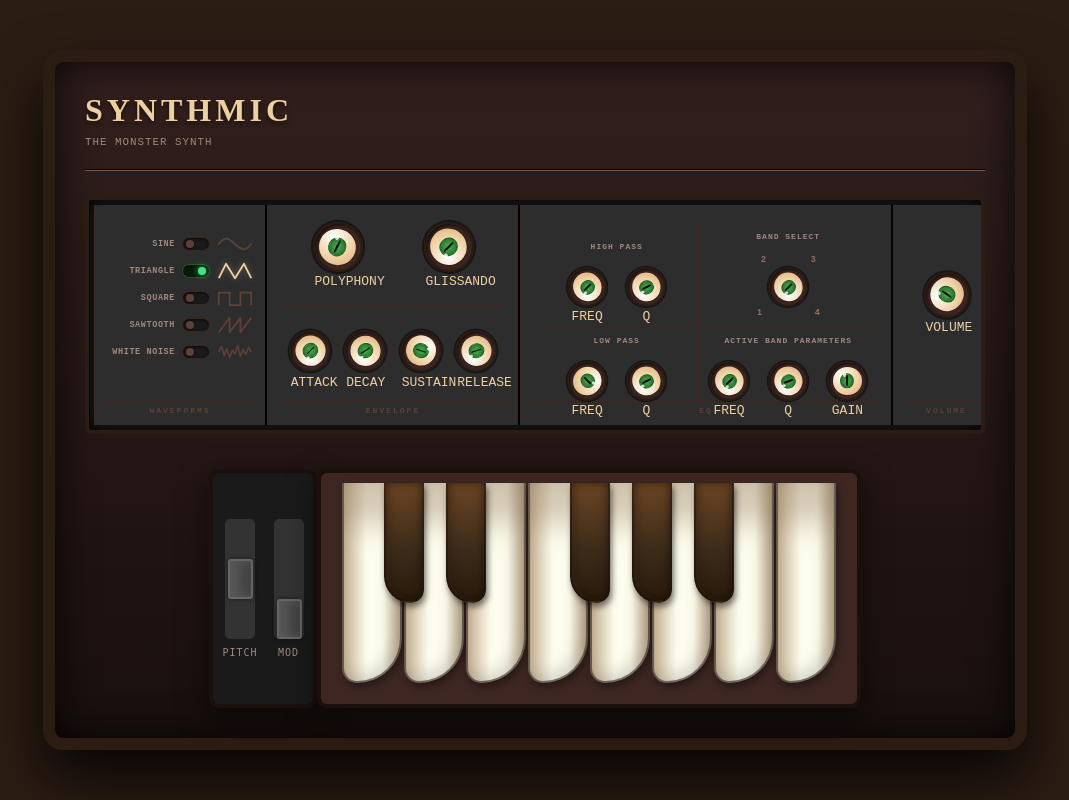
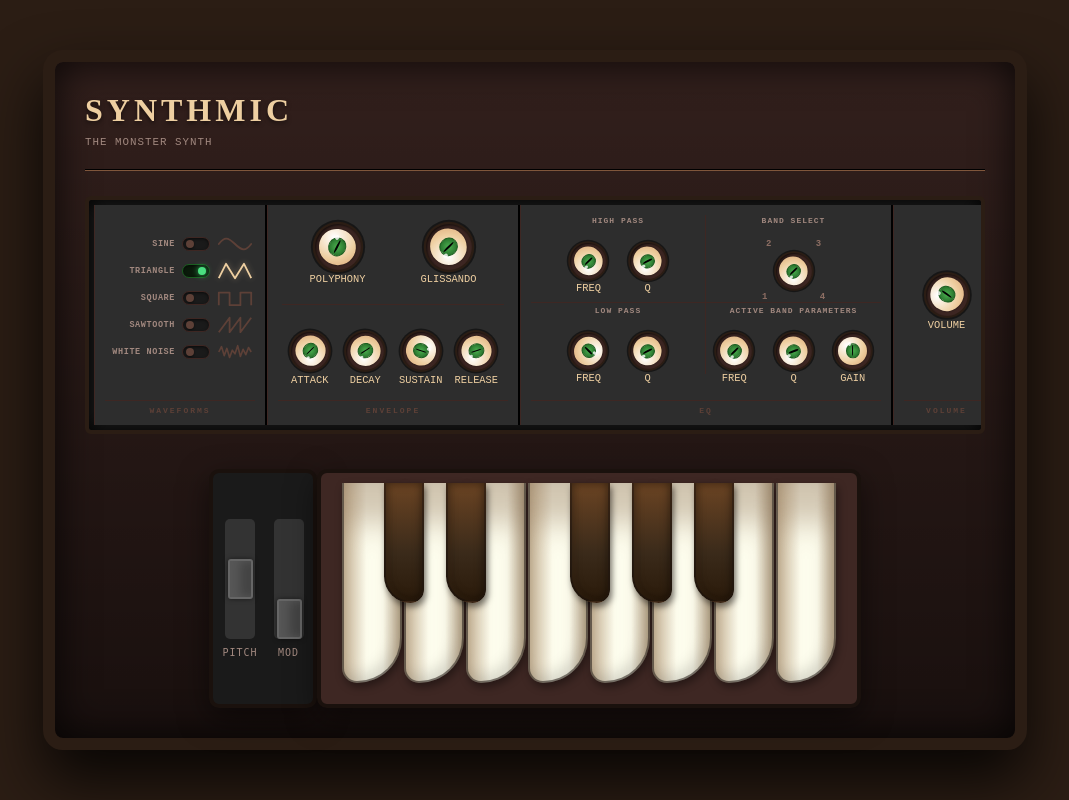
Before and after one commit to Ablandaeta/Synthmic, a React (Vite) app: page / in a window 1280 px wide. Shown: the whole page, without its empty margins (105-1174 px from the left). Built offline with nearby package versions, Linux system fonts and the light colour scheme.

Commit message:
visual fix aligments

```diff
--- a/src/components/atoms/Knob/Knob.css
+++ b/src/components/atoms/Knob/Knob.css
@@ -69,10 +69,11 @@
 /* Etiqueta debajo */
 .knob-label {
   position: absolute;
+  left: 50%;
+  transform: translateX(-50%);
   bottom: -1.5em;
-  width: 100%;
   text-align: center;
-  font-size: 1em;
+  font-size: 0.8em;
   color: var(--color-foreground);
   font-family: monospace;
   text-transform: uppercase;
--- a/src/components/modules/EqModule/EqModule.css
+++ b/src/components/modules/EqModule/EqModule.css
@@ -13,7 +13,6 @@ div.rack-module:has(.eq-module-grid) {
   display: grid;
   grid-template-columns: 1fr 1fr;
   grid-template-rows: 1fr 1fr;
-  padding: 8px 4px;
 }
 
 /* ── Estructura de cada Cuadrante ── */
@@ -22,7 +21,6 @@ div.rack-module:has(.eq-module-grid) {
   flex-direction: column;
   justify-content: center;
   align-items: center;
-  padding: 8px;
 }
 
 /* Bordes internos sutiles para enmarcar como hardware */
--- a/src/components/modules/EqModule/EqModule.tsx
+++ b/src/components/modules/EqModule/EqModule.tsx
@@ -22,7 +22,7 @@ export const EqModule = () => {
       <div className="eq-module-grid" aria-label="EQ Module">
 
         {/* ── CUADRANTE 1: HIGH PASS ── */}
-        <div className="eq-quadrant eq-quadrant-border-right eq-quadrant-border-bottom">
+        <div className=" eq-quadrant-border-right eq-quadrant-border-bottom">
           <h4 className="eq-quadrant-title">HIGH PASS</h4>
           <div className="eq-knobs-row">
             <Knob
```
